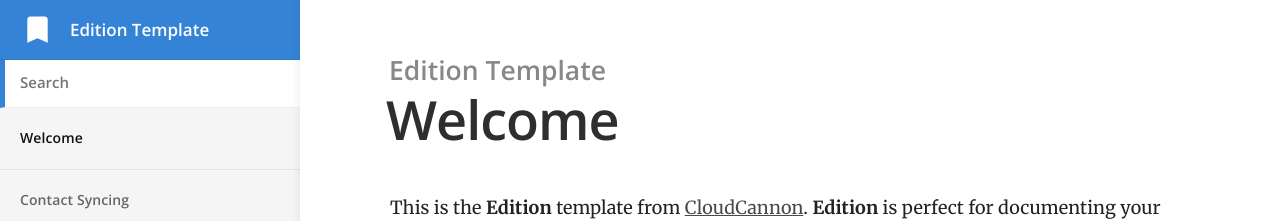
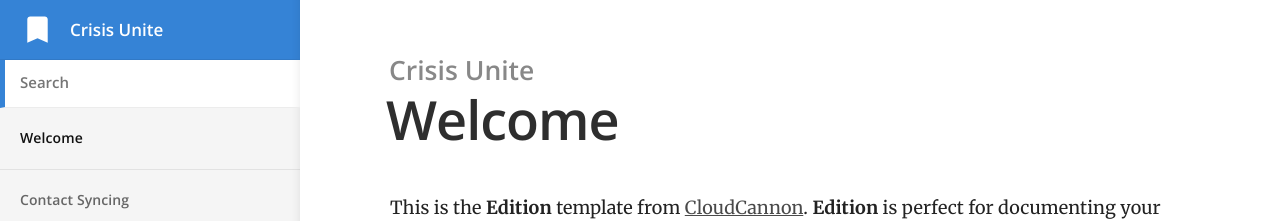
Before and after one commit to zrichardlee/crisis, a Jekyll site: the page built from index.md, in a window 1280 px wide. Shown: the top 221 px of the page. Built offline with Jekyll 4.4.1, drawn with Linux system fonts in a browser that asks for light colours.

Commit message:
Updated images, still testing config

```diff
--- a/_config.yml
+++ b/_config.yml
@@ -1,7 +1,7 @@
 # ----
 # Site
 
-title: Edition Template
+title: Crisis Unite
 url: "https://long-pig.cloudvent.net"
 baseurl:
 google_analytics_key:
@@ -9,15 +9,15 @@
 
 # Values for the jekyll-seo-tag gem (https://github.com/jekyll/jekyll-seo-tag)
 logo: /siteicon.png
-description: Product documentation template for Jekyll.
+description: Help people find resources to seek and provide help
 author:
   name:
   email:
   twitter: # twitter username without the @ symbol
 social:
-  name: Edition Template
+  name: Crisis Unite
   links:
-    - https://github.com/CloudCannon/edition-jekyll-template
+#    - https://github.com/CloudCannon/edition-jekyll-template
 
 # -----
 # Build
```
Also changed, not shown: images/favicon.ico, siteicon.png, touch-icon.png, 2 other files.
